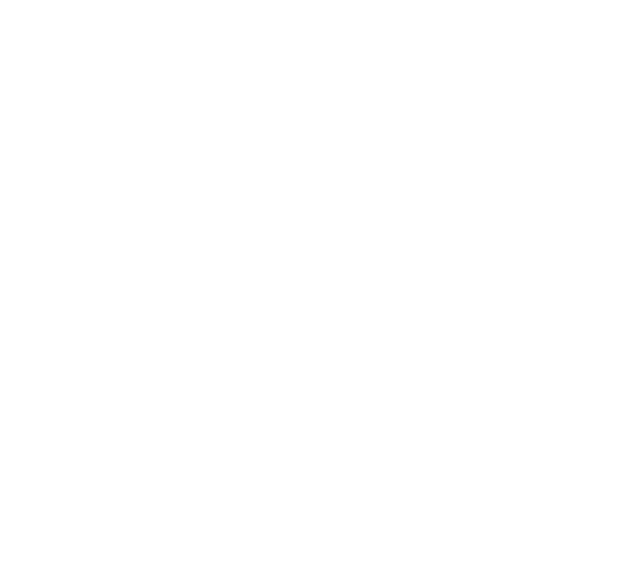
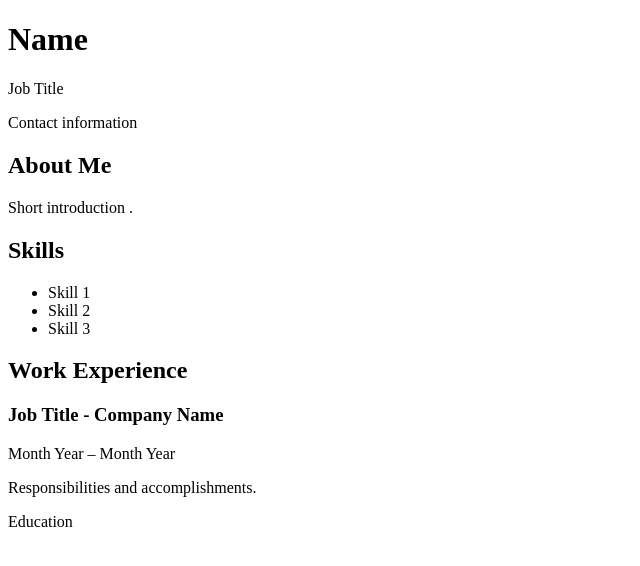
Before and after one commit to skaur1604/Personal_resume, a plain HTML site: page index.html/index.html in a window 1280 px wide. Shown: the whole page, without its empty margins (0-640 px from the left). Drawn offline with Linux system fonts and the light colour scheme.

Commit message:
Structured resume with semantic HTML tags

```diff
--- a/index.html/index.html
+++ b/index.html/index.html
@@ -7,5 +7,39 @@
 </head>
 <body>
 
+	<header>
+		<h1>Name</h1>
+		<p>Job Title</p>
+		<p>Contact information</p>
+	</header>
+
+	<section id="about">
+		<h2>About Me</h2>
+		<p>Short introduction .</p>
+	</section>
+
+	<section id="skills">
+		<h2>Skills</h2>
+		<ul>
+			<li>Skill 1</li>
+			<li>Skill 2</li>
+			<li>Skill 3</li>
+		</ul>
+	</section>
+
+	<section id="experience">
+		<h2>Work Experience</h2>
+		<div>
+			<h3>Job Title - Company Name</h3>
+			<p>Month Year – Month Year</p>
+			<p>Responsibilities and accomplishments.</p>
+		</div>
+	</section>
+
+	<footer>
+		<p>Education</p>
+	</footer>
+
+
 </body>
 </html>
```
